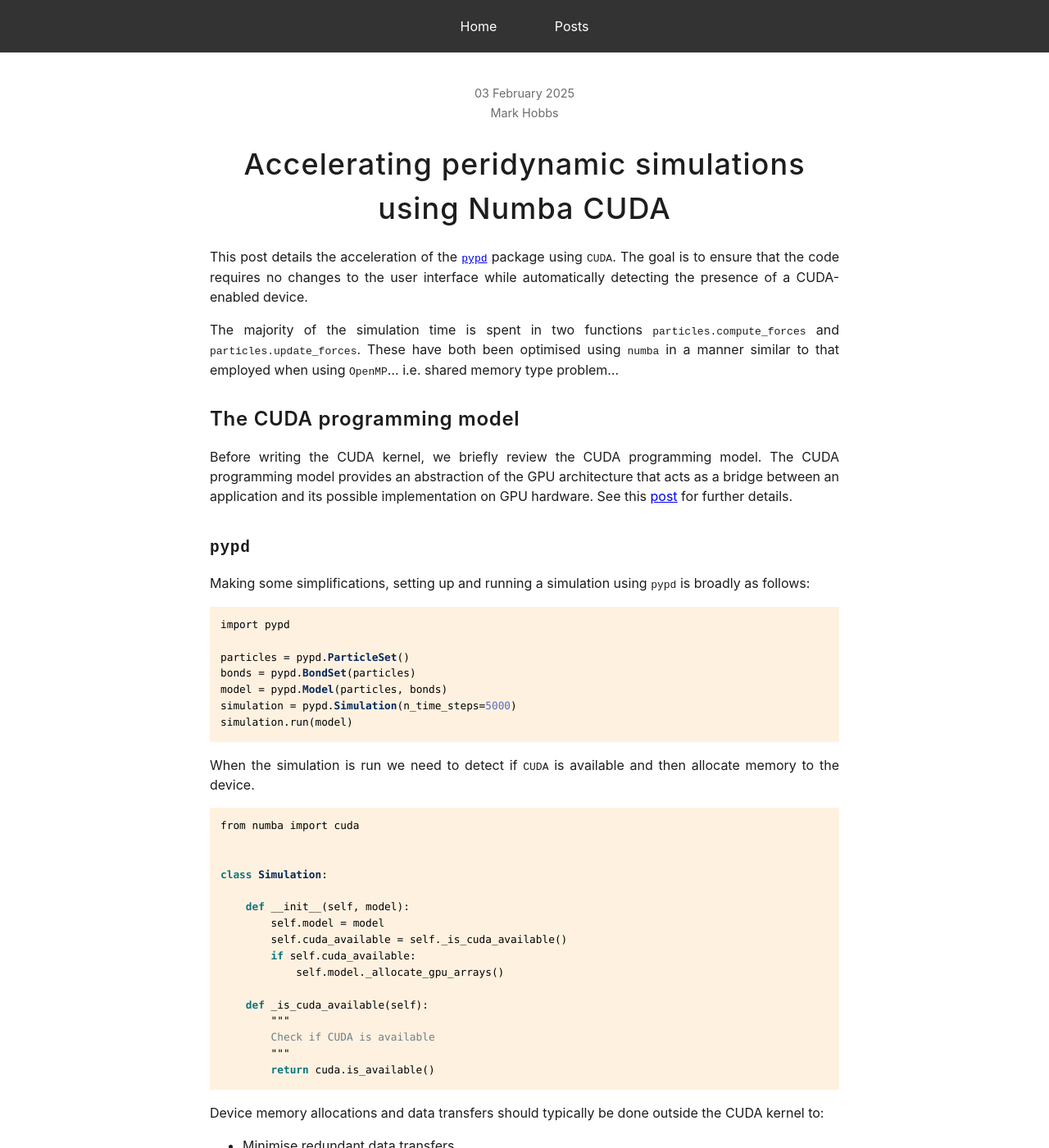
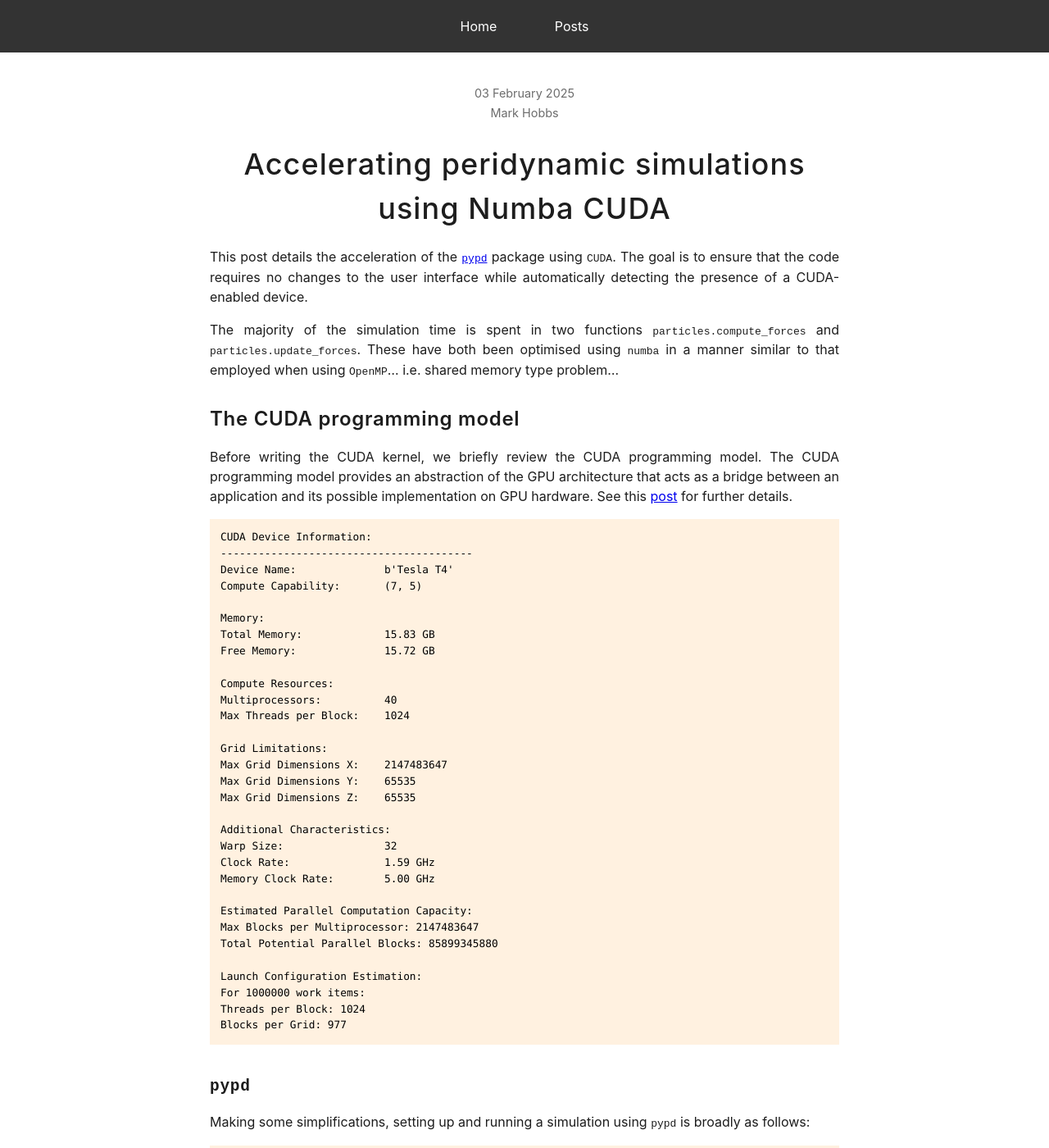
Before and after one commit to mark-hobbs/mark-hobbs.github.io, a Jekyll site: the page built from _posts/2025-02-03-cuda.md, in a window 1280 px wide and 1400 px high. Shown: the whole window at 82% size. Built offline with Jekyll 4.4.1, drawn with Linux system fonts in a browser that asks for light colours.

Commit message:
General updates

````diff
--- a/_posts/2025-02-03-cuda.md
+++ b/_posts/2025-02-03-cuda.md
@@ -12,6 +12,40 @@ The majority of the simulation time is spent in two functions `particles.compute
 ## The CUDA programming model
 
 Before writing the CUDA kernel, we briefly review the CUDA programming model. The CUDA programming model provides an abstraction of the GPU architecture that acts as a bridge between an application and its possible implementation on GPU hardware. See this [post](https://developer.nvidia.com/blog/cuda-refresher-cuda-programming-model/) for further details.
+
+```bash
+CUDA Device Information:
+----------------------------------------
+Device Name:              b'Tesla T4'
+Compute Capability:       (7, 5)
+
+Memory:
+Total Memory:             15.83 GB
+Free Memory:              15.72 GB
+
+Compute Resources:
+Multiprocessors:          40
+Max Threads per Block:    1024
+
+Grid Limitations:
+Max Grid Dimensions X:    2147483647
+Max Grid Dimensions Y:    65535
+Max Grid Dimensions Z:    65535
+
+Additional Characteristics:
+Warp Size:                32
+Clock Rate:               1.59 GHz
+Memory Clock Rate:        5.00 GHz
+
+Estimated Parallel Computation Capacity:
+Max Blocks per Multiprocessor: 2147483647
+Total Potential Parallel Blocks: 85899345880
+
+Launch Configuration Estimation:
+For 1000000 work items:
+Threads per Block: 1024
+Blocks per Grid: 977
+```
 
 ## `pypd`
 
````
